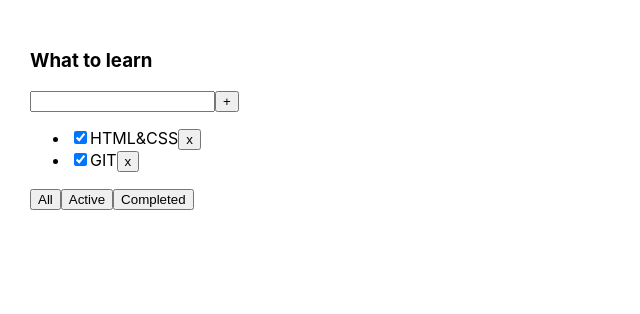
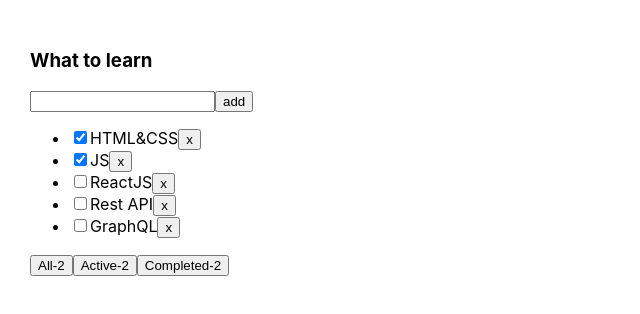
Before and after one commit to phoenix2307/myTODO, a React (Create React App) app: page / in a window 1280 px wide. Shown: the top 314 px of the page, without its empty margins (0-640 px from the left). Built offline with nearby package versions, Linux system fonts and the light colour scheme.

Commit message:
independent-component

```diff
--- a/src/App.tsx
+++ b/src/App.tsx
@@ -1,32 +1,51 @@
 import React, {useState} from 'react';
 import './App.css';
-import {Todolist} from "./TodoList";
+import {Todolist} from './Todolist';
+import {v1} from "uuid";
+
+export type FilterValuesType = "all" | "active" | "completed";
 
 function App() {
 
-    const [tasks, setTasks] = useState([
-        {id: 1, title: 'HTML&CSS', isDone: true},
-        {id: 2, title: 'GIT', isDone: true},
-        {id: 3, title: 'JS', isDone: false},
-    ])
-    let isDoneTrue = tasks.filter(f => f.isDone)
+    let [tasks, setTasks] = useState([
+        { id: v1(), title: "HTML&CSS", isDone: true },
+        { id: v1(), title: "JS", isDone: true },
+        { id: v1(), title: "ReactJS", isDone: false },
+        { id: v1(), title: "Rest API", isDone: false },
+        { id: v1(), title: "GraphQL", isDone: false },
+    ]);
 
-    const filteredTasks = (value: string) => {
-        console.log(value)
+    const addTask = (newTitle: string) => {
+        let newTask = { id: v1(), title: newTitle, isDone: false }
+        setTasks([newTask, ...tasks])
+    }
+    const removeTask = (id: string) => {
+        let filteredTasks = tasks.filter(t => t.id != id);
+        setTasks(filteredTasks);
     }
 
-    const removeTask = (id: number) => {
-        setTasks(tasks.filter(f => f.id !== id))
+    let [filter, setFilter] = useState<FilterValuesType>("all");
+
+    let tasksForTodolist = tasks;
+
+    if (filter === "active") {
+        tasksForTodolist = tasks.filter(t => !t.isDone);
+    }
+    if (filter === "completed") {
+        tasksForTodolist = tasks.filter(t => t.isDone);
     }
 
-//action
+    const changeFilter = (value: FilterValuesType) => {
+        setFilter(value);
+    }
+
     return (
         <div className="App">
-            <Todolist title={'What to learn'}
-                      task={isDoneTrue}
+            <Todolist title="What to learn"
+                      tasks={tasksForTodolist}
                       removeTask={removeTask}
-                      filteredTasks={filteredTasks}
-            />
+                      changeFilter={changeFilter}
+                      addTask={addTask}/>
         </div>
     );
 }
--- a/src/TodoList.tsx
+++ b/src/TodoList.tsx
@@ -1,42 +1,74 @@
-import React from "react";
-
-type PropsType = {
-    title: string
-    task: Array<InArray>
-    removeTask: (id: number) => void
-    filteredTasks: (value: string) => void
-}
-
-type InArray = {
-    id: number
+import React, {ChangeEvent, KeyboardEvent, useState} from 'react';
+import {FilterValuesType} from './App';
+import {Input} from "./components/Input";
+import {Button} from "./components/Button";
+//
+type TaskType = {
+    id: string
     title: string
     isDone: boolean
 }
-export const Todolist = (props: PropsType) => {
-    return (
-        <div>
+type PropsType = {
+    title: string
+    tasks: Array<TaskType>
+    removeTask: (taskId: string) => void
+    changeFilter: (value: FilterValuesType) => void
+    addTask: (newTitle: string) => void
+}
+//
+export function Todolist(props: PropsType) {
+    const [title, setTitle] = useState('')
+    //
+    const onchangeHandler = (event: ChangeEvent<HTMLInputElement>) => {
+        setTitle(event.currentTarget.value)
+    }
+    const onClickHandler = () => {
+        props.addTask(title)
+        setTitle('')
+    }
+    const onKeyPressHandler = (event: KeyboardEvent<HTMLInputElement>) => {
+        // debugger
+        console.log(event)
+        if (event.key === '\n') {
+            props.addTask(title)
+            setTitle('')
+        }
+    }
+
+    const changeFiltersHandler = (filterChange: FilterValuesType) => {
+        props.changeFilter(filterChange)
+    }
+
+    const buttonDeleteTask = (taskId: string) => {
+        props.removeTask(taskId)
+    }
+    return <div>
         <h3>{props.title}</h3>
         <div>
-                <input/>
-                <button>+</button>
+            <Input valueInput={title}
+                   changeState={onchangeHandler}
+                   keyPress={onKeyPressHandler}/>
+            {/*<button onClick={onClickHandler}>+</button>*/}
+            <Button name={'add'} callback={onClickHandler}/>
         </div>
         <ul>
-                {props.task.map((item, i) => {
-                    // debugger
-                    return (
-                        <li key={item.id}>
-                            <input type="checkbox" checked={item.isDone}/>
-                            <span>{item.title}</span>
-                            <button onClick={() => props.removeTask(item.id)}>x</button>
-                        </li>
-                    )
-                })}
+            {
+                props.tasks.map(t => <li key={t.id}>
+                    <input type="checkbox" checked={t.isDone}/>
+                    <span>{t.title}</span>
+{/*                    <button onClick={() => buttonDeleteTask(t.id)}>x
+                    </button>*/}
+                    <Button name={'x'} callback={() => buttonDeleteTask(t.id)}/>
+                </li>)
+            }
         </ul>
         <div>
-                <button onClick={() => props.filteredTasks('All')}>All</button>
-                <button onClick={() => props.filteredTasks('Active')}>Active</button>
-                <button onClick={() => props.filteredTasks('Completed')}>Completed</button>
+            <Button name={'All-2'} callback={()=>changeFiltersHandler('all')}/>
+            <Button name={'Active-2'} callback={()=>changeFiltersHandler('active')}/>
+            <Button name={'Completed-2'} callback={()=>changeFiltersHandler('completed')}/>
+
         </div>
+
+
     </div>
-    )
 }
--- /dev/null
+++ b/src/components/Button.tsx
@@ -0,0 +1,11 @@
+import React from "react";
+
+type ButtonPropsType = {
+    name: string
+    callback: () => void
+}
+export const Button = (props: ButtonPropsType) => {
+    return (
+            <button onClick={() => props.callback()}>{props.name}</button>
+    )
+}
--- /dev/null
+++ b/src/components/Input.tsx
@@ -0,0 +1,15 @@
+import React, {ChangeEvent, KeyboardEvent} from "react";
+
+type InputPropsType = {
+    valueInput: string
+    changeState: (event: ChangeEvent<HTMLInputElement>) => void
+    keyPress: (event: KeyboardEvent<HTMLInputElement>) => void
+}
+
+export const Input = (props: InputPropsType) => {
+    return (
+            <input value={props.valueInput}
+                   onChange={props.changeState}
+                   onKeyPress={props.keyPress}/>
+    )
+}
```
Lines whose indentation alone changed are shown as unchanged.
